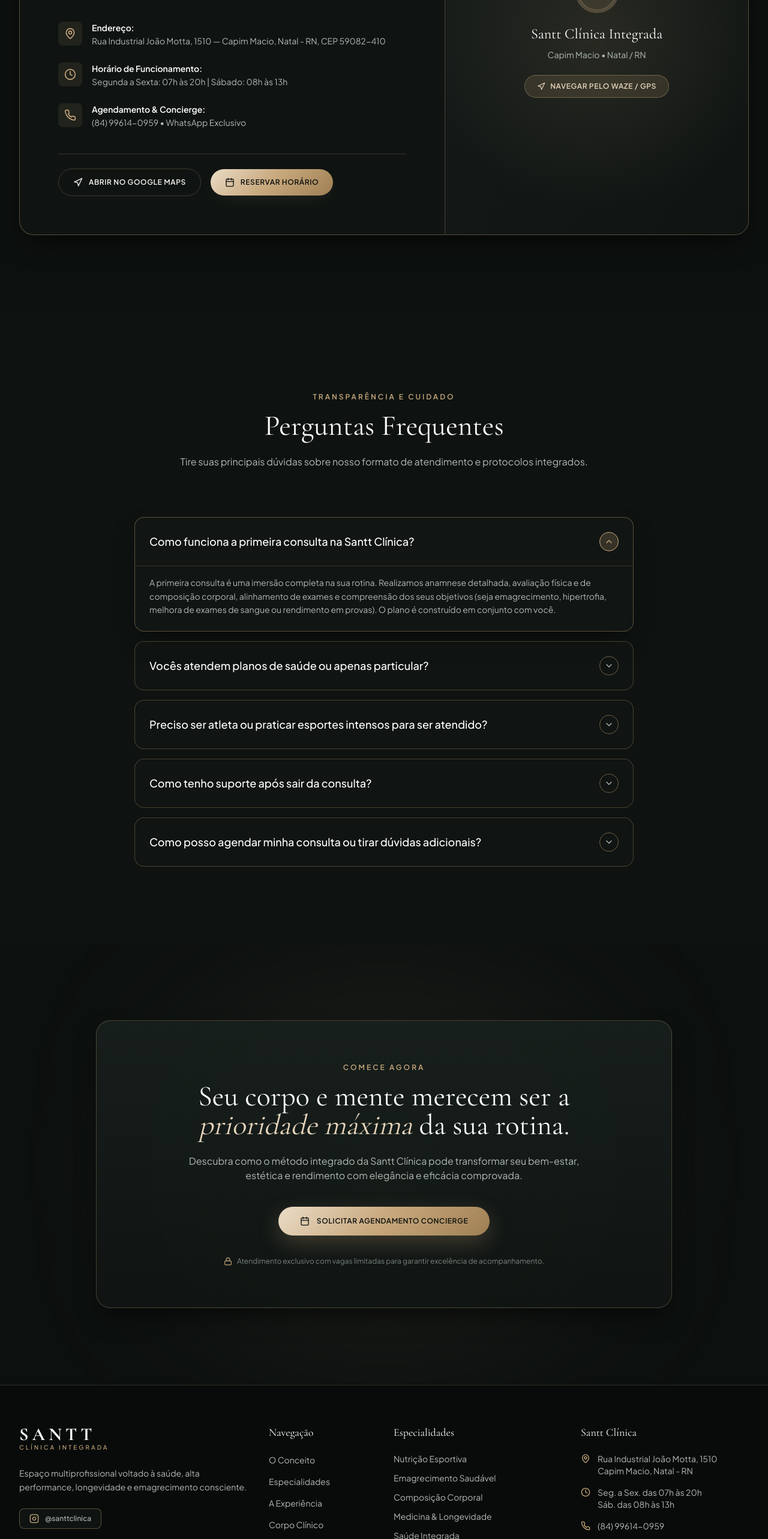
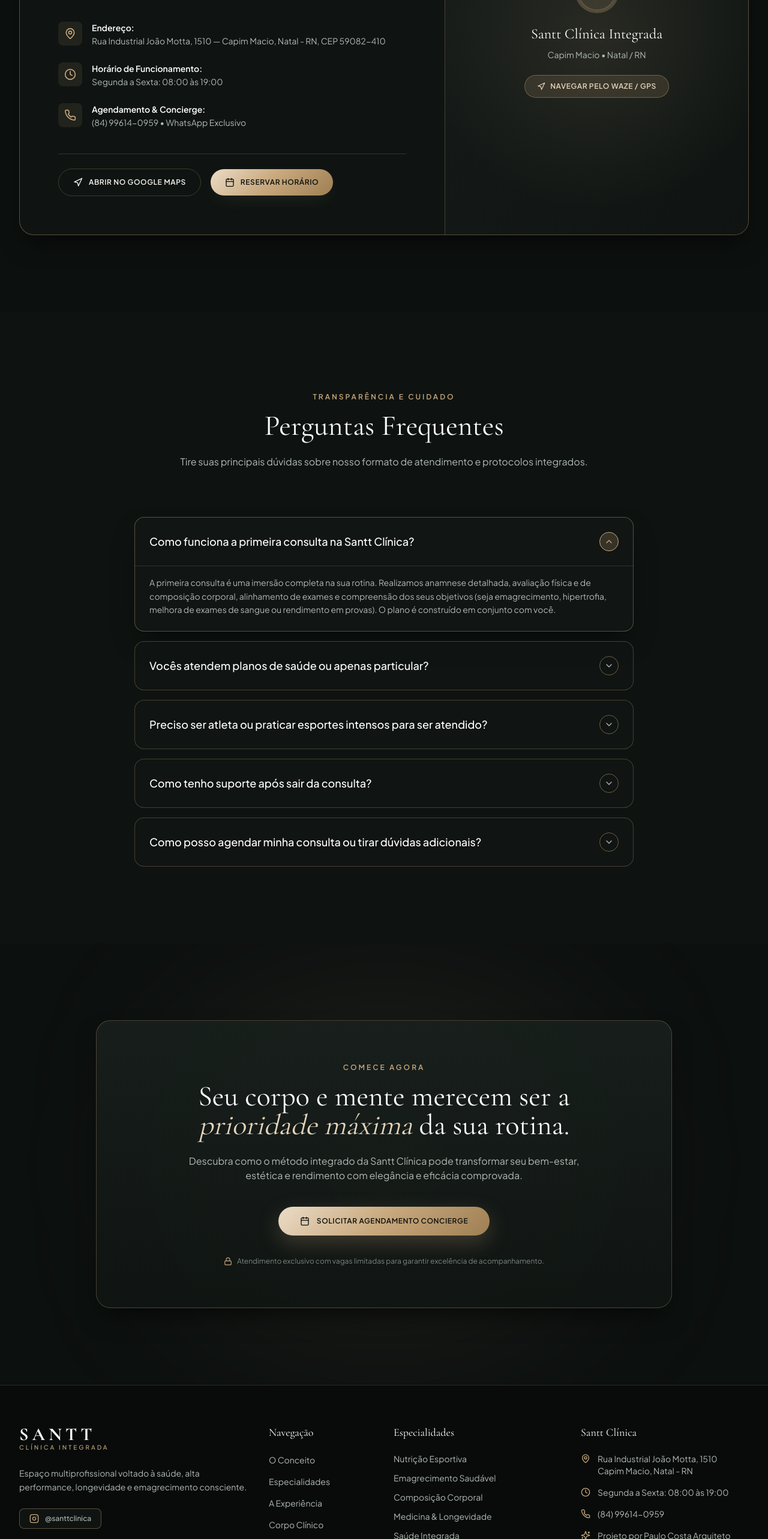
Before and after one commit to AlanCcosta/projeto-santt, a Next.js app: page / in a window 1280 px wide. Shown: the part 6640-9206 px from the top of the page at 60% size. Built offline with nearby package versions, Linux system fonts and the light colour scheme.

Commit message:
Alteração de horario

```diff
--- a/components/Footer.tsx
+++ b/components/Footer.tsx
@@ -76,9 +76,7 @@ export function Footer() {
               <div className="flex items-start gap-3">
                 <Clock className="w-4 h-4 text-santt-gold shrink-0 mt-0.5" />
                 <span>
-                  Seg. a Sex. das 07h às 20h
-                  <br />
-                  Sáb. das 08h às 13h
+                  Segunda a Sexta: 08:00 às 19:00
                 </span>
               </div>
               <div className="flex items-start gap-3">
--- a/components/Location.tsx
+++ b/components/Location.tsx
@@ -43,7 +43,8 @@ export function Location() {
                       Horário de Funcionamento:
                     </strong>
                     <span className="text-xs sm:text-sm text-santt-text-muted">
-                      {siteConfig.hours.weekdays} | {siteConfig.hours.saturday}
+                      {siteConfig.hours.weekdays}
+                      {siteConfig.hours.saturday ? ` | ${siteConfig.hours.saturday}` : ""}
                     </span>
                   </div>
                 </div>
--- a/config/site.ts
+++ b/config/site.ts
@@ -7,8 +7,8 @@ export const siteConfig = {
   address: "Rua Industrial João Motta, 1510 — Capim Macio, Natal - RN, CEP 59082-410",
   addressShort: "Rua Industrial João Motta, 1510, Capim Macio, Natal - RN",
   hours: {
-    weekdays: "Segunda a Sexta: 07h às 20h",
-    saturday: "Sábado: 08h às 13h",
+    weekdays: "Segunda a Sexta: 08:00 às 19:00",
+    saturday: "",
   },
   instagram: {
     handle: "@santtclinica",
--- a/index.html
+++ b/index.html
@@ -111,7 +111,7 @@
         </span>
         <span class="flex items-center gap-2">
           <i class="fa-regular fa-clock text-santt-nude"></i>
-          Segunda a Sexta: 07h às 20h | Sábado: 08h às 13h
+          Segunda a Sexta: 08:00 às 19:00
         </span>
       </div>
       <div class="flex items-center space-x-4">
@@ -913,8 +913,7 @@
               </div>
               <div>
                 <h4 class="text-sm font-bold text-santt-charcoal">Horários de Atendimento</h4>
-                <p class="text-xs text-santt-muted mt-0.5">Segunda a Sexta: 07:00 às 20:00</p>
-                <p class="text-xs text-santt-muted">Sábados: 08:00 às 13:00</p>
+                <p class="text-xs text-santt-muted mt-0.5">Segunda a Sexta: 08:00 às 19:00</p>
               </div>
             </div>
 
```
